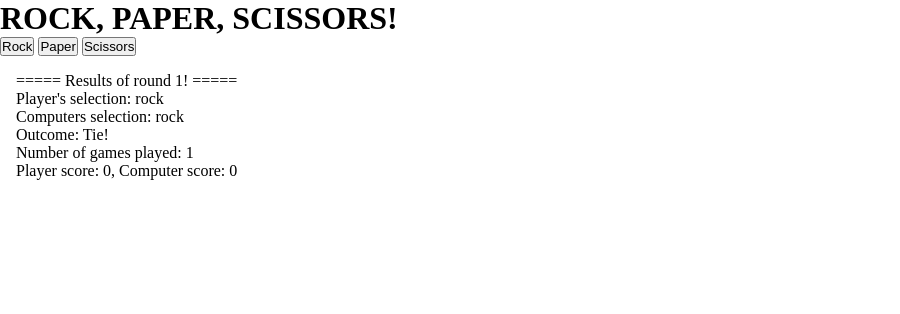
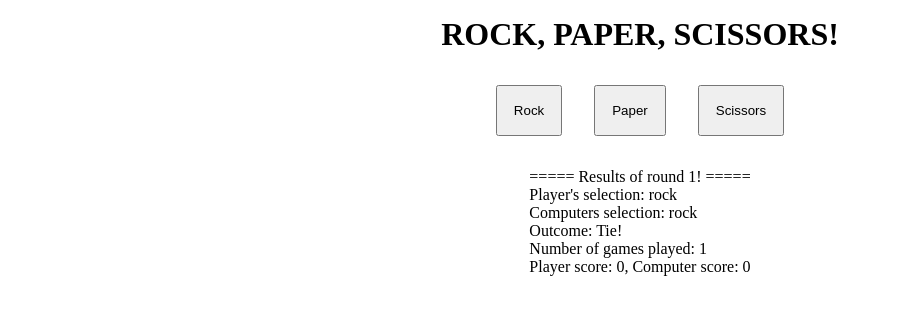
Before and after one commit to cstep404/rock-paper-scissors-js, a plain HTML site: page index.html in a window 1280 px wide. Both pictures are taken after a click on the button "Rock". Shown: the whole page, without its empty margins (0-900 px from the left). Drawn offline with Linux system fonts and the light colour scheme.

Commit message:
Button styling and results layout

```diff
--- a/index.html
+++ b/index.html
@@ -8,10 +8,14 @@
     <title>Janken Rock!</title>
 </head>
 <body>
-    <h1>ROCK, PAPER, SCISSORS!</h1>
-    <button id="rock" class="btn">Rock</button>
-    <button id="paper" class="btn">Paper</button>
-    <button id="scissors" class="btn">Scissors</button>
+    <div>
+        <h1 id="title">ROCK, PAPER, SCISSORS!</h1>
+    </div>
+    <div id="buttons">
+        <button id="rock" class="btn">Rock</button>
+        <button id="paper" class="btn">Paper</button>
+        <button id="scissors" class="btn">Scissors</button>
+    </div>
     <div id="game">
     </div>
     <script src="./scripts/rps.js"></script>
--- a/scripts/rps.js
+++ b/scripts/rps.js
@@ -61,7 +61,8 @@ const game = () => {
             resultsBox.appendChild(gameScores);
 
             // announce winner
-            const gameWinner = document.createElement('p');
+            const gameWinner = document.createElement('h3');
+            gameWinner.style.fontStyle = 'italic';
             resultsBox.appendChild(gameWinner);
 
             // append the results to the game div
--- a/styles/rps.css
+++ b/styles/rps.css
@@ -3,7 +3,24 @@
     padding: 0;
 }
 
+#title {
+    text-align: center;
+    padding: 16px;
+}
+
+#buttons {
+    display: flex;
+    justify-content: center;
+}
+
+.btn {
+    padding: 16px;
+    margin: 16px;
+}
+
 #game {
     display: flex;
     flex-wrap: wrap;
+    justify-content: center;
+    align-items: center;
 }
```
